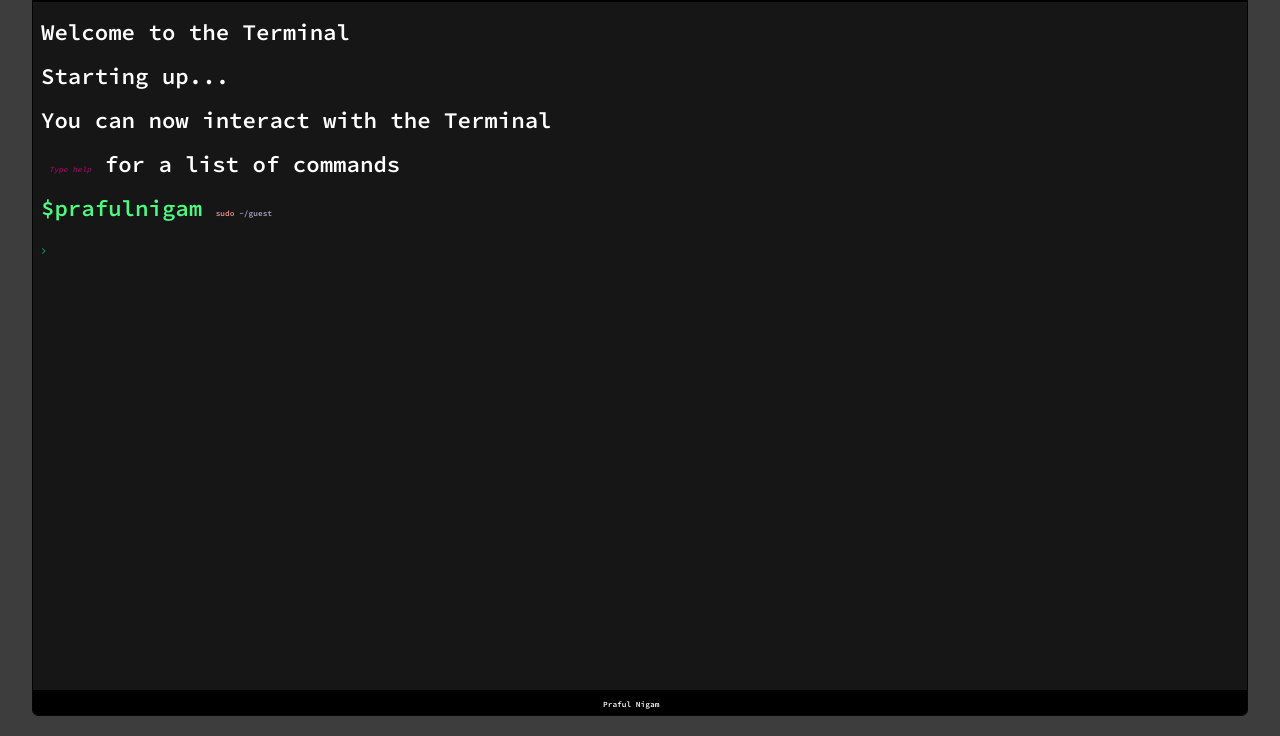
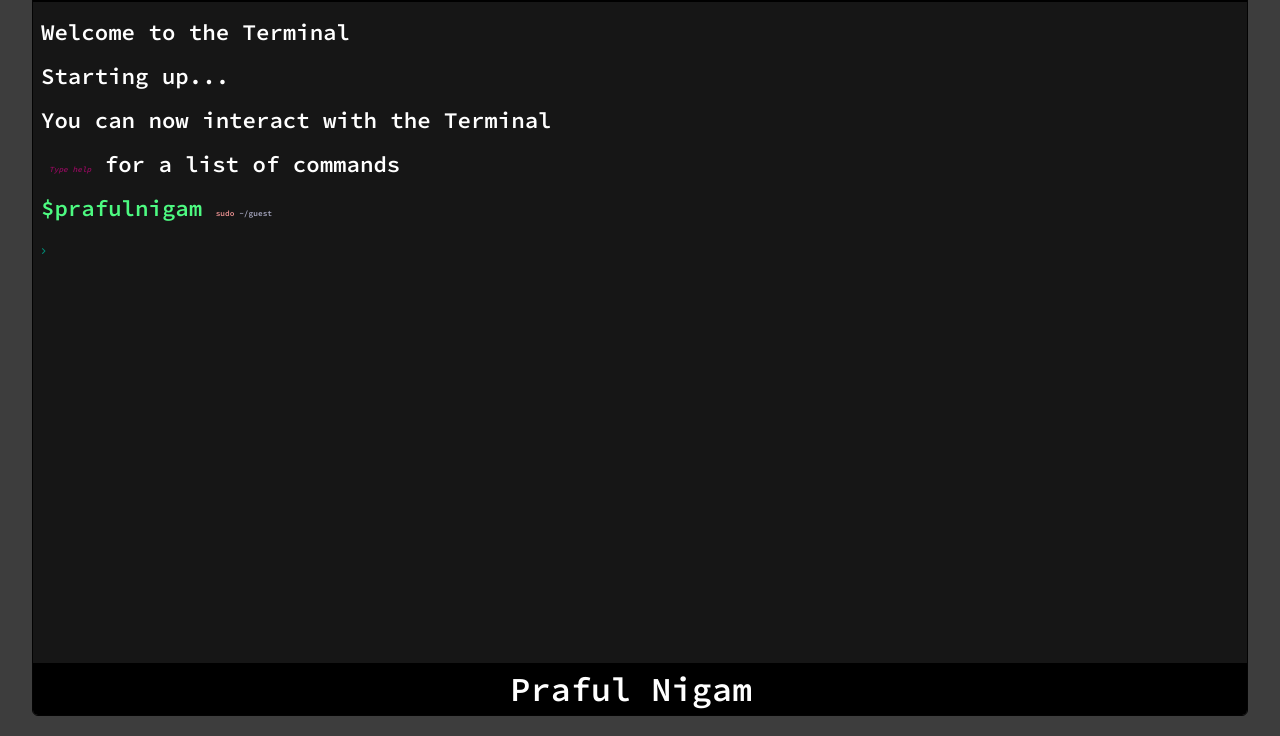
Before and after one commit to prafulnigam/portfolio-terminal, a plain HTML site: page index.html in a window 1280 px wide. Shown: the part 64-800 px from the top of the page. Drawn offline with Linux system fonts and the light colour scheme; no server answers.

Commit message:
Worked over font-size + scrollbar

```diff
--- a/index.html
+++ b/index.html
@@ -151,7 +151,7 @@
             <div id="app"></div>
             <div class="title">
                 <div class="bottom-bar">
-                    <a
+                    <a style="font-size: 3rem;"
                         href="http://github.com/prafulnigam"
                         class="bottom-name"
                     >
```
